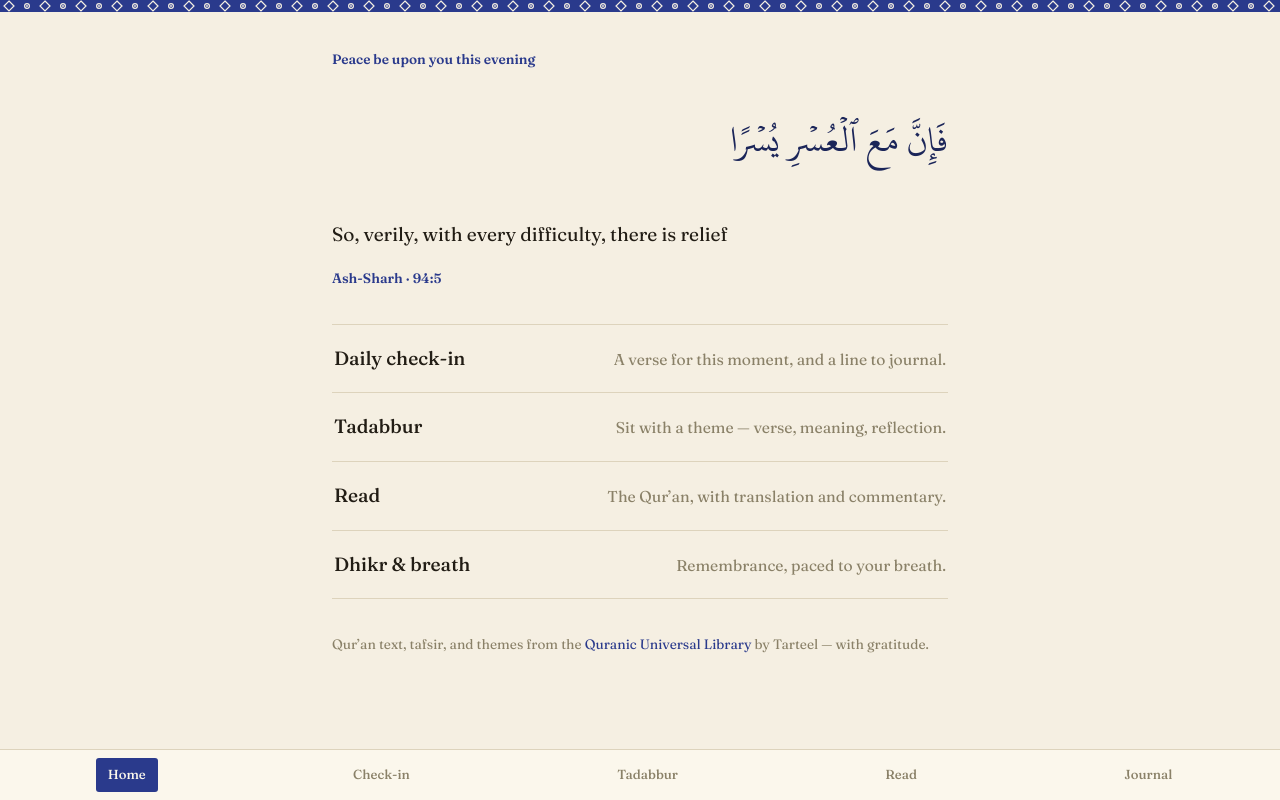
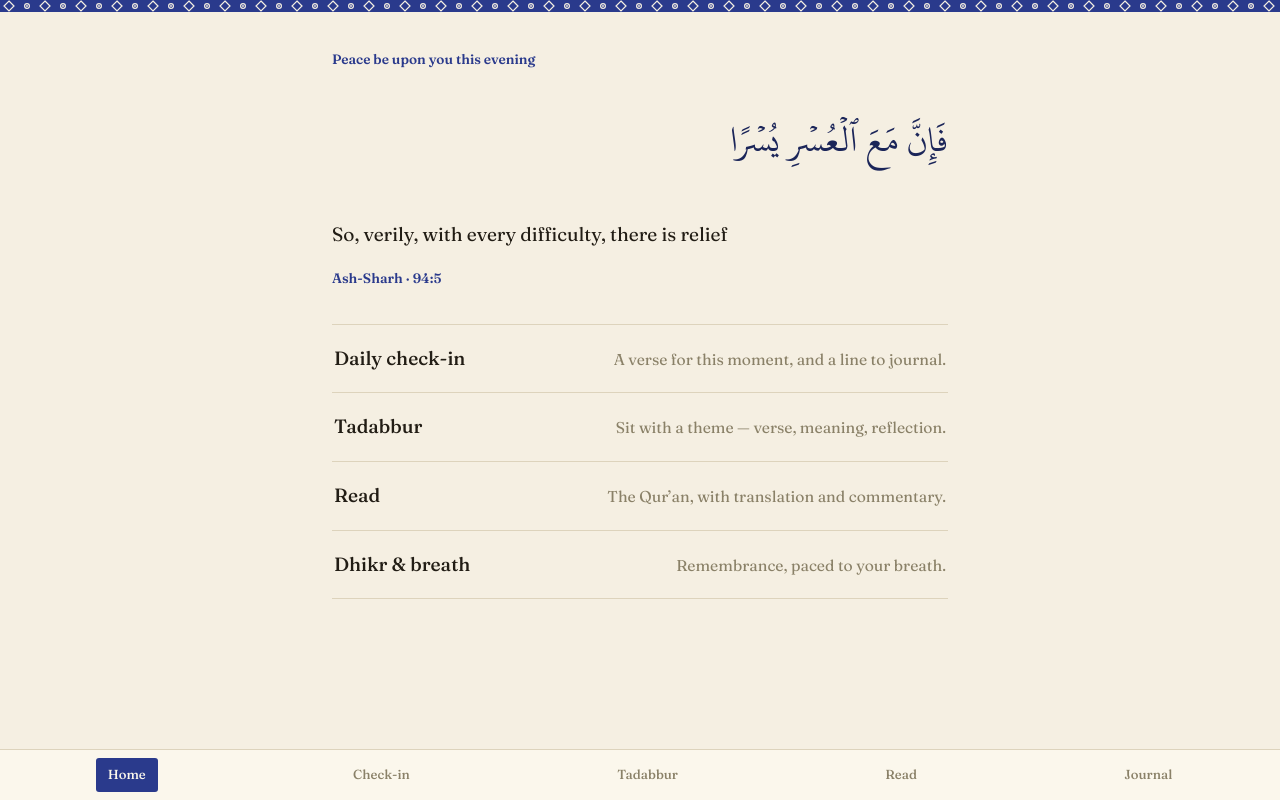
Before and after one commit to mohammedfirdouss/MindfulVerse, a React (Vite) app: page / in a window 1280 px wide. Built offline with nearby package versions, Linux system fonts and the light colour scheme.

Commit message:
chore: remove QUL tribute from home page (kept in README)

```diff
--- a/src/pages/Home.tsx
+++ b/src/pages/Home.tsx
@@ -124,19 +124,6 @@ export default function Home() {
         ))}
       </nav>
 
-      <footer style={{ marginTop: 34, ...reveal(320) }}>
-        <p className="muted" style={{ fontSize: ".85rem", margin: 0 }}>
-          Qur’an text, tafsir, and themes from the{" "}
-          <a
-            href="https://qul.tarteel.ai"
-            target="_blank"
-            rel="noopener noreferrer"
-          >
-            Quranic Universal Library
-          </a>{" "}
-          by Tarteel — with gratitude.
-        </p>
-      </footer>
 
       <style>{`
         .home-entries { border-top: 1px solid var(--line); }
```
